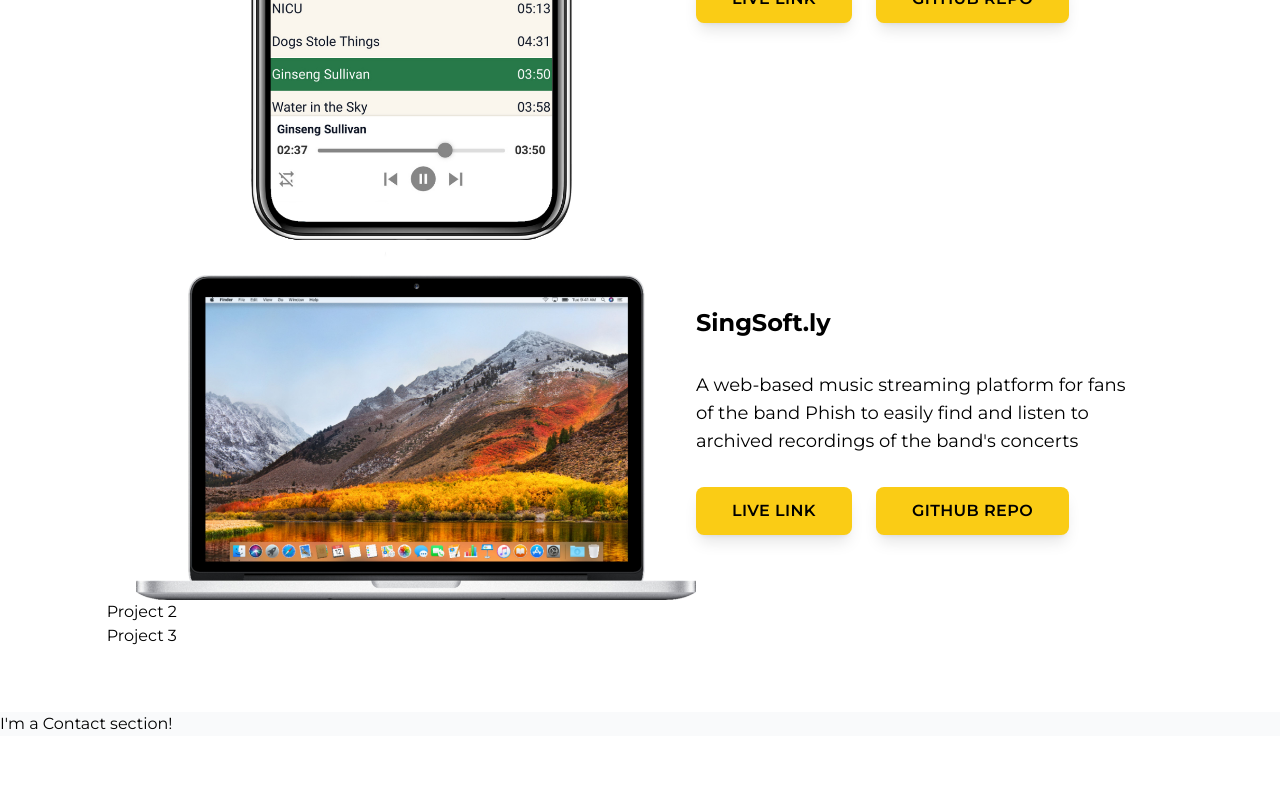
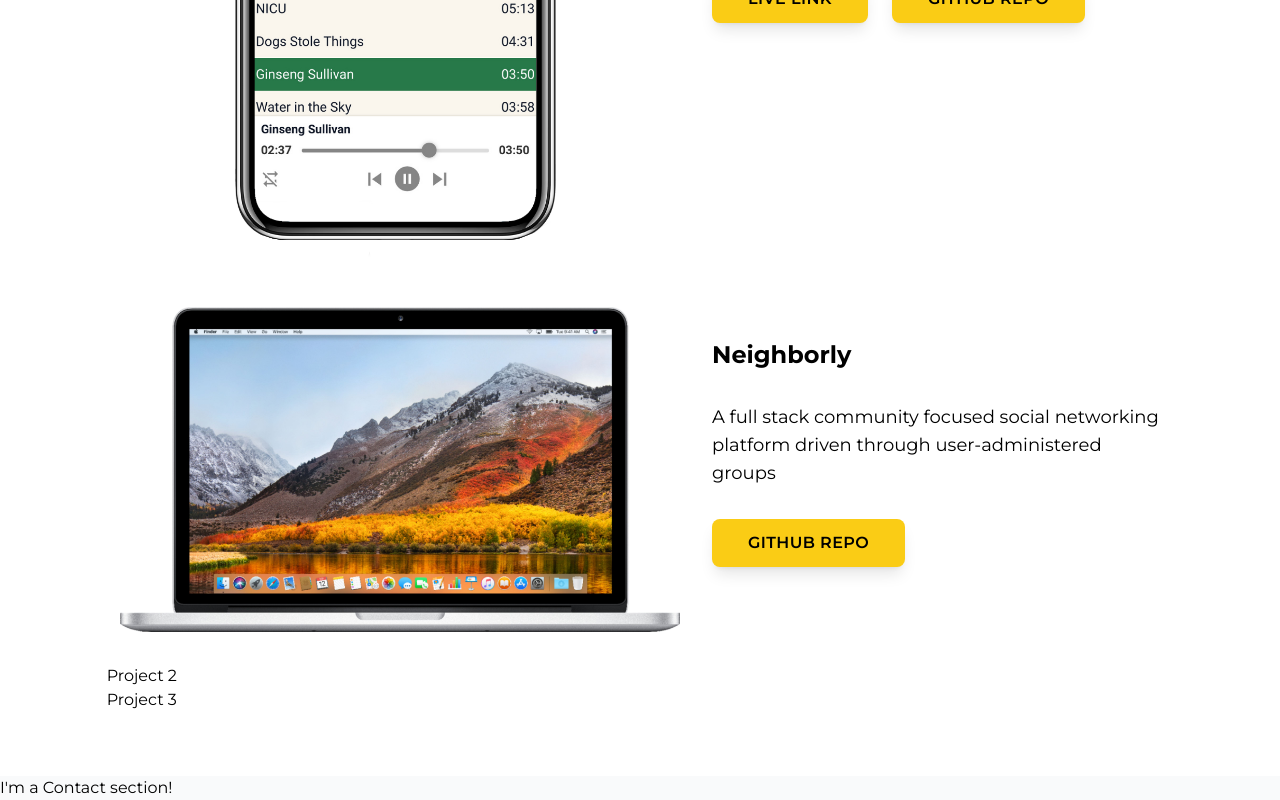
Before and after one commit to gabeyamartino/portfolio, a React (Vite) app: page / in a window 1280 px wide. Shown: the part 2341-3141 px from the top of the page. Before the commit the page ends 3077 px from the top, so only its background shows below. Built offline with nearby package versions, Linux system fonts and the light colour scheme.

Commit message:
Minor positioning changes to projects section, minor positioning changes to down arrow in home section

```diff
--- a/src/components/Home.tsx
+++ b/src/components/Home.tsx
@@ -32,7 +32,7 @@ const Home: React.FC<SectionProps> = ({ id, scrollToSection }) => {
           </button>
         </div>
         <div>
-          <div className="after:content invisible absolute mt-40 animate-bounce animate-ping after:absolute after:left-[-10px] after:top-3 after:block after:h-4 after:w-4 after:rotate-45 after:transform after:border-b-2 after:border-r-2 after:border-white sm:visible"></div>
+          <div className="after:content invisible absolute mt-28 animate-bounce animate-ping after:absolute after:left-[-10px] after:top-3 after:block after:h-4 after:w-4 after:rotate-45 after:transform after:border-b-2 after:border-r-2 after:border-white sm:visible"></div>
         </div>
       </div>
     </section>
--- a/src/components/Projects.tsx
+++ b/src/components/Projects.tsx
@@ -19,7 +19,7 @@ const Projects: React.FC<SectionProps> = ({ id }) => {
           <span className="h-2 w-10 rounded bg-yellow-400"></span>
         </div>
         <div>
-          <div className="flex flex-col items-center justify-center lg:flex-row">
+          <div className="flex flex-col items-center justify-center gap-8 lg:flex-row">
             <div className="">
               <img
                 className="h-auto w-xxl"
@@ -51,7 +51,7 @@ const Projects: React.FC<SectionProps> = ({ id }) => {
               </div>
             </div>
           </div>
-          <div className="flex flex-col items-center justify-center lg:flex-row">
+          <div className="my-8 flex flex-col items-center justify-center gap-8 lg:flex-row">
             <div className="">
               <img
                 className="h-auto w-xxl"
@@ -60,18 +60,12 @@ const Projects: React.FC<SectionProps> = ({ id }) => {
               />
             </div>
             <div className="max-w-md sm:text-base sm:leading-relaxed xl:text-lg">
-              <h2 className="mb-8 text-2xl font-bold">SingSoft.ly</h2>
+              <h2 className="mb-8 text-2xl font-bold">Neighborly</h2>
               <p>
-                A web-based music streaming platform for fans of the band Phish
-                to easily find and listen to archived recordings of the band's
-                concerts
+                A full stack community focused social networking platform driven
+                through user-administered groups
               </p>
               <div className="flex gap-6">
-                <a href="http://54.160.94.40:3000/" target="_blank">
-                  <button className="my-8 transform rounded-lg bg-yellow-400 px-9 py-3 text-sm font-semibold uppercase tracking-wide text-black shadow-lg transition duration-300 hover:translate-y-[-5px] sm:text-base">
-                    Live Link
-                  </button>
-                </a>
                 <a
                   href="https://github.com/gabeyamartino/SingSoft.ly"
                   target="_blank"
```
